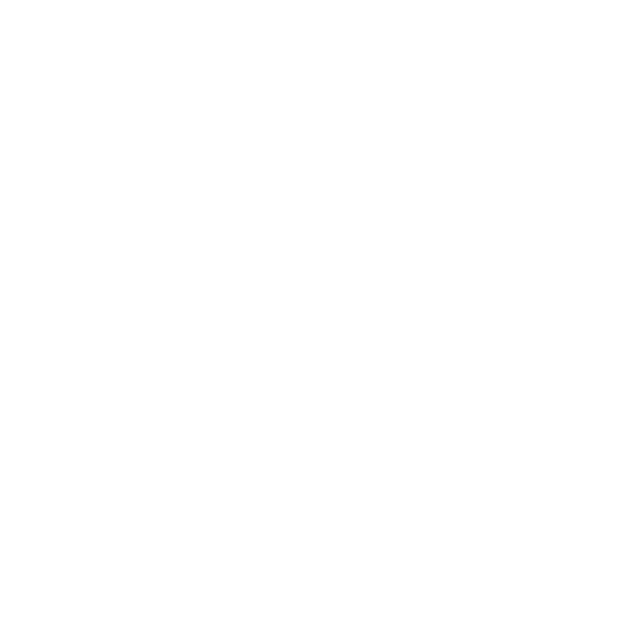
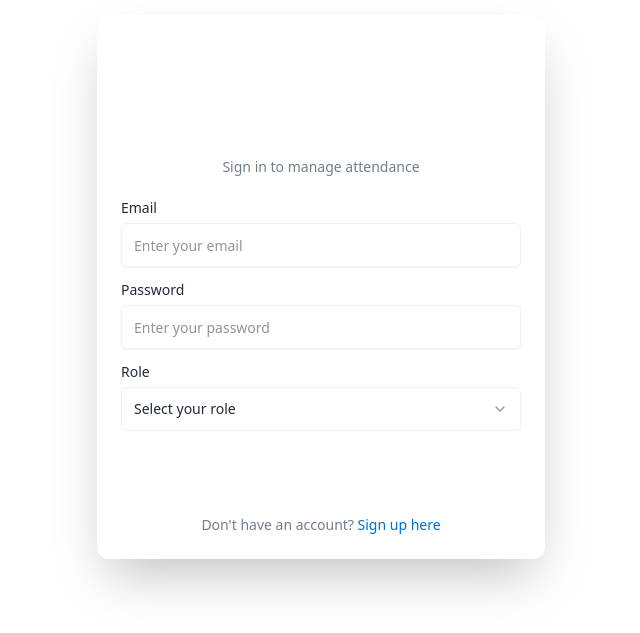
Before and after one commit to Prasannacharya-3151/Attendex, a React (Vite) app: page /loginform in a window 1280 px wide. Before the commit this address had no page. Shown: the part 113-746 px from the top of the page, without its empty margins (319-959 px from the left). Built offline with nearby package versions, Linux system fonts and the light colour scheme.

Commit message:
login form

```diff
--- a/src/App.tsx
+++ b/src/App.tsx
@@ -5,6 +5,7 @@
 import StudentSignup from "./components/auth/StudentSignup";
 import FacultySignup from "./components/auth/FacultySignup";
 import AdminSignup from "./components/auth/AdminSignup";
+import LoginForm from "./components/auth/LoginForm";
 
 function App(){
   return(
@@ -12,9 +13,10 @@
 
       <Routes>
         <Route path="/" element={<LandingPage />} />
-        <Route path="/studentsignup" element={<StudentSignup onBack={() => {}} onSignup={() => {}} />} />
+        <Route path="/studentsignup" element={<StudentSignup onSignup={() => {}} />} />
         <Route path="/facultysignup" element={<FacultySignup onBack={() => {}} onSignup={() => {}} />} />
-        <Route path="/adminsignup" element={<AdminSignup onBack={() =>{}} onSignup={() => {}} /> } />
+        <Route path="/adminsignup" element={<AdminSignup onSignup={() => {}} /> } />
+        <Route path="/loginform" element={<LoginForm onLogin={()=> {}} selectedRule={()=>{}}/>} />
       </Routes>
 
     </BrowserRouter>
--- a/src/components/LandingPage.tsx
+++ b/src/components/LandingPage.tsx
@@ -1,5 +1,5 @@
 import { useState } from "react";
-// import { useNavigate } from "react-router-dom";
+import { useNavigate } from "react-router-dom";
 import { Button } from "./ui/button";
 import {Card, CardContent, CardDescription, CardHeader, CardTitle } from "./ui/card";
 import {GraduationCap, Users, Shield, ArrowRight } from "lucide-react";
@@ -7,6 +7,7 @@
 const LandingPage: React.FC = () => {
 //   const navigate = useNavigate();
   const [selectedRole, setSelectedRole] = useState<string | null>(null);
+  const navigate = useNavigate();
 
   const handleRoleSelect = (role: string) => {
     setSelectedRole(role);
@@ -18,7 +19,6 @@
       return;
     }
 
-    // navigate(`/signup?role=${selectedRole}`);
   };
 
   return (
@@ -93,7 +93,7 @@
               </CardDescription>
             </CardHeader>
             <CardContent>
-              <Button variant="outline" className="w-full hover:bg-sky-100">
+              <Button onClick={()=>navigate("/adminsignup")} variant="outline" className="w-full hover:bg-sky-100">
                 Admin Login
               </Button>
             </CardContent>
--- a/src/components/auth/AdminSignup.tsx
+++ b/src/components/auth/AdminSignup.tsx
@@ -5,10 +5,11 @@
 import { Label } from "../ui/label";
 import { Select, SelectContent, SelectItem, SelectTrigger, SelectValue } from "../ui/select";
 import { ArrowLeft, Shield } from "lucide-react";
+import { useNavigate } from "react-router-dom";
 
 
 interface AdminSignupProps {
-    onBack:()=> void;
+
     onSignup:(data: {
         name:string;
         email:string;
@@ -17,13 +18,14 @@
     }) => void;
 }
 
-const AdminSignup = ({onBack, onSignup }: AdminSignupProps) => {
+const AdminSignup = ({ onSignup }: AdminSignupProps) => {
     const [formData, setFormData ] = useState({
         name:"",
         email:"",
         password:"",
         branch:""
     });
+    const navigate = useNavigate();
 
     const handleSubmit = (e: React.FormEvent) => {
         e.preventDefault();
@@ -31,10 +33,10 @@
     };
 
     return (
-        <div className="min-h-screen bg-gradient-to-br from-primary/5 to-primary/10 flex items-cenetr justify-center p-4 ">
+        <div className="min-h-screen bg-gradient-to-br from-primary/5 to-primary/10 flex items-center justify-center p-4 ">
             <Card className="w-full max-w-md">
                 <CardHeader className="space-y-1">
-                <Button variant="ghost" onClick={onBack} className="w-fit p-2">
+                <Button variant="ghost" onClick={()=>navigate("/")} className="w-fit p-3 rounded-full hover:bg-sky-100">
                     <ArrowLeft className="h-4 w-4" />
                 </Button>
                 <div className="flex items-center justify-center mb-2">
--- a/src/components/auth/FacultySignup.tsx
+++ b/src/components/auth/FacultySignup.tsx
@@ -38,8 +38,7 @@
                     <Button variant="ghost" onClick={onBack} className="w-fit p-3 rounded-full hover:bg-sky-100">
                         <ArrowLeft className="h-4 w-4" />
                     </Button>
-                    <div className="flex items-center justify-center mb-2">
-                        <Users className="h-8 w-8 text-primary" />
+                    <div className="flex items-center justify-center mb-2"><Users className="h-8 w-8 text-primary" />
                     </div>
                     <CardTitle className="text-2xl font-bold text-center">Faculty Signup</CardTitle>
                     <CardDescription className="text-center">
--- /dev/null
+++ b/src/components/auth/LoginForm.tsx
@@ -0,0 +1,124 @@
+import { useState } from "react";
+import { Button } from "../ui/button";
+import { Card, CardContent, CardDescription, CardHeader, CardTitle } from "../ui/card";
+import { Input } from "../ui/input";
+import { Label } from "../ui/label";
+import { Select, SelectContent, SelectItem, SelectTrigger, SelectValue } from "../ui/select";
+import { GraduationCap, Users, UserCheck } from "lucide-react";
+
+interface LoginFormProps {
+selectedRole?: string;
+  onLogin: (credentials: {
+    email: string;
+    password: string;
+    role: string
+}) => void;
+}
+
+const LoginForm=({ onLogin, selectedRole }: LoginFormProps)=> {
+  const [email, setEmail] = useState("");
+  const [password, setPassword] = useState("");
+  const [role, setRole] = useState(selectedRole || "");
+
+  const handleSubmit = (e: React.FormEvent) => {
+    e.preventDefault();
+    if (email && password && role) {
+      onLogin({ email, password, role });
+    }
+  };
+
+  const roleIcons = {
+    student: GraduationCap,
+    faculty: Users,
+    hod: UserCheck,
+  };
+
+  return (
+    <div className="min-h-screen flex items-center justify-center bg-gradient-to-br from-primary-light to-accent p-4">
+      <Card className="w-full max-w-md shadow-2xl border-0">
+        <CardHeader className="text-center space-y-4">
+          <div className="mx-auto w-16 h-16 bg-gradient-to-br from-primary to-primary-dark rounded-full flex items-center justify-center">
+            <GraduationCap className="w-8 h-8 text-primary-foreground" />
+          </div>
+          <div>
+            <CardTitle className="text-2xl font-bold bg-gradient-to-r from-primary to-primary-dark bg-clip-text text-transparent">
+              Attendance Pro
+            </CardTitle>
+            <CardDescription className="text-muted-foreground">
+              Sign in to manage attendance
+            </CardDescription>
+          </div>
+        </CardHeader>
+        <CardContent>
+          <form onSubmit={handleSubmit} className="space-y-4">
+            <div className="space-y-2">
+              <Label htmlFor="email">Email</Label>
+              <Input
+                id="email"
+                type="email"
+                placeholder="Enter your email"
+                value={email}
+                onChange={(e) => setEmail(e.target.value)}
+                required
+                className="h-11"
+              />
+            </div>
+            <div className="space-y-2">
+              <Label htmlFor="password">Password</Label>
+              <Input
+                id="password"
+                type="password"
+                placeholder="Enter your password"
+                value={password}
+                onChange={(e) => setPassword(e.target.value)}
+                required
+                className="h-11"
+              />
+            </div>
+            <div className="space-y-2">
+              <Label htmlFor="role">Role</Label>
+              <Select value={role} onValueChange={setRole} required>
+                <SelectTrigger className="h-11">
+                  <SelectValue placeholder="Select your role" />
+                </SelectTrigger>
+                <SelectContent>
+                  <SelectItem value="student" className="flex items-center">
+                    <div className="flex items-center gap-2">
+                      <GraduationCap className="w-4 h-4" />
+                      Student
+                    </div>
+                  </SelectItem>
+                  <SelectItem value="faculty" className="flex items-center">
+                    <div className="flex items-center gap-2">
+                      <Users className="w-4 h-4" />
+                      Faculty
+                    </div>
+                  </SelectItem>
+                  <SelectItem value="hod" className="flex items-center">
+                    <div className="flex items-center gap-2">
+                      <UserCheck className="w-4 h-4" />
+                      HOD
+                    </div>
+                  </SelectItem>
+                </SelectContent>
+              </Select>
+            </div>
+            <Button
+              type="submit"
+              className="w-full h-11 bg-gradient-to-r from-primary to-primary-dark hover:from-primary-dark hover:to-primary transition-all duration-300"
+            >
+              Sign In
+            </Button>
+          </form>
+          <div className="mt-6 text-center text-sm text-muted-foreground">
+            Don't have an account?{" "}
+            <Button variant="link" className="p-0 h-auto text-primary" onClick={() => window.location.reload()}>
+              Sign up here
+            </Button>
+          </div>
+        </CardContent>
+      </Card>
+    </div>
+  );
+}
+export default LoginForm;
--- a/src/components/auth/StudentSignup.tsx
+++ b/src/components/auth/StudentSignup.tsx
@@ -5,11 +5,12 @@
 import { Input } from "../ui/input";
 import { Label } from "../ui/label";
 import { ArrowLeft, GraduationCap } from "lucide-react";
+import { useNavigate } from "react-router-dom";
 
 
 
 interface StudentSignupProps {
-    onBack:()=>void;
+
     onSignup:(data: {
         usn:string;
         name:string;
@@ -23,7 +24,7 @@
 
 
 
-const StudentSignup = ({ onBack, onSignup}: StudentSignupProps) => {
+const StudentSignup = ({onSignup}: StudentSignupProps) => {
     const [formData, setFromData] = useState({
         usn:"",
         name:"",
@@ -33,6 +34,7 @@
         year:""
 
     });
+    const navigate = useNavigate();
 
     const handleSubmit = (e: React.FormEvent)=>{
         e.preventDefault();
@@ -40,10 +42,10 @@
     };
 
     return (
-        <div className="min-h-screen bg-gradient-to-br from-primary/5 to-primary/10 flex items-center justify-center p-4 bg-sky-50">
+        <div className="min-h-screen bg-gradient-to-br from-primary/5 to-primary/10 flex items-center justify-center p-4">
            <Card className="w-full max-w-md">
             <CardHeader className="space-y-1">
-                <Button variant="ghost" onClick={onBack} className="w-fit p-3 rounded-full hover:bg-sky-100">
+                <Button variant="ghost" onClick={()=>navigate("/")} className="w-fit p-3 rounded-full hover:bg-sky-100">
                     <ArrowLeft className="h-4 w-4" />
                 </Button>
                 <div className="flex items-center justify-center mb-2">
```
